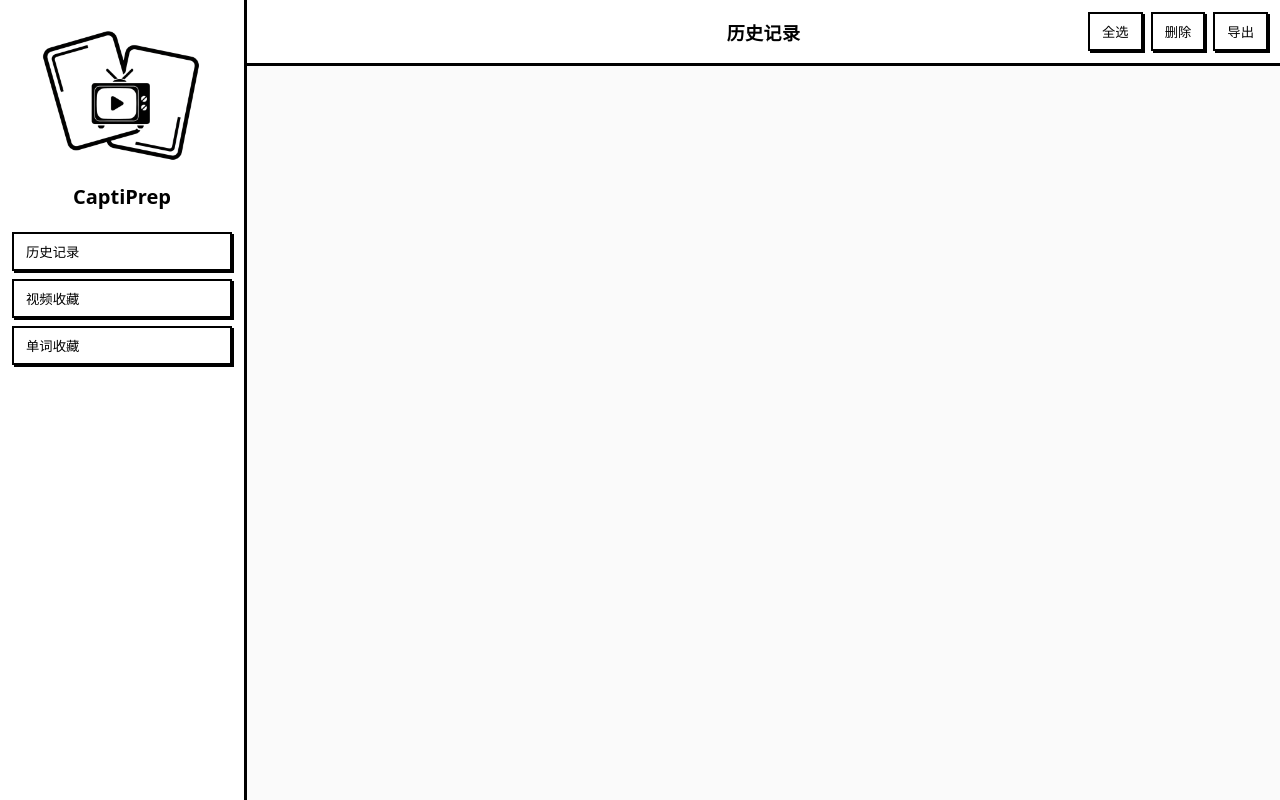
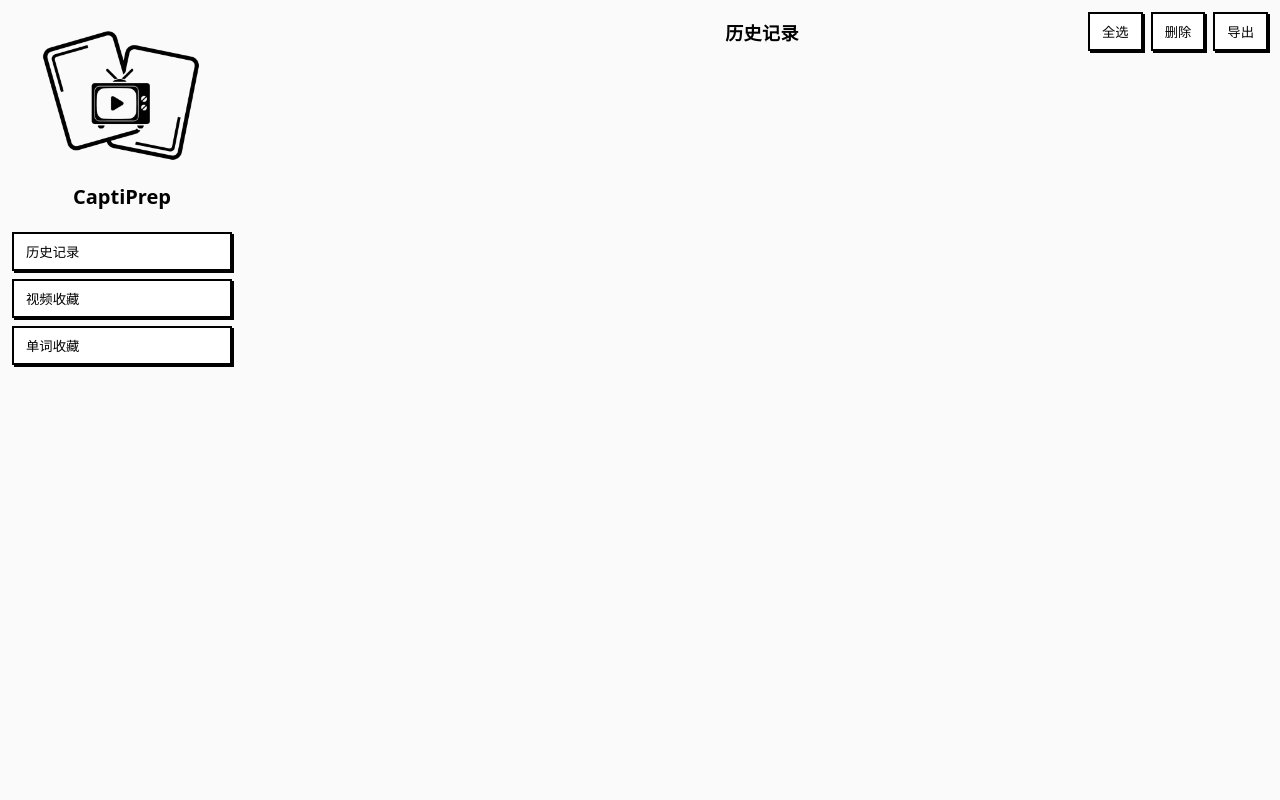
Before and after one commit to jeanchristophe13v/CaptiPrep, a browser extension: page assets/wordbook.html in a window 1280 px wide. Drawn offline with Linux system fonts and the light colour scheme.

Commit message:
UI 优化

```diff
--- a/assets/wordbook.html
+++ b/assets/wordbook.html
@@ -8,7 +8,7 @@
   <style>
     body { margin:0; background:#fafafa; font-family: ui-sans-serif, system-ui, -apple-system, Segoe UI, Roboto, "Helvetica Neue", Arial; }
     .wb { display:flex; height:100vh; }
-    .wb-left { width:220px; border-right:3px solid #000; background:#fff; padding:16px 12px; display:flex; flex-direction:column; gap:12px; }
+    .wb-left { width:220px; padding:16px 12px; display:flex; flex-direction:column; gap:12px; }
     /* Center nav buttons vertically within the sidebar */
     .wb-nav { display:flex; flex-direction:column; gap:8px; margin-top:12px; }
     .wb-nav button { text-align:left; }
@@ -19,7 +19,7 @@
     .wb-nav .active { background:#000; color:#fff; }
 
     .wb-right { flex:1; display:flex; flex-direction:column; }
-    .wb-toolbar { padding:12px; border-bottom:3px solid #000; background:#fff; display:flex; justify-content:flex-end; align-items:center; gap:12px; position:relative; }
+    .wb-toolbar { padding:12px;display:flex; justify-content:flex-end; align-items:center; gap:12px; position:relative; }
     .wb-title { font-weight:800; letter-spacing:.4px; font-size:18px; position:absolute; left:50%; transform: translateX(-50%); text-align:center; }
     .wb-actions { display:flex; gap:8px; }
 
```
